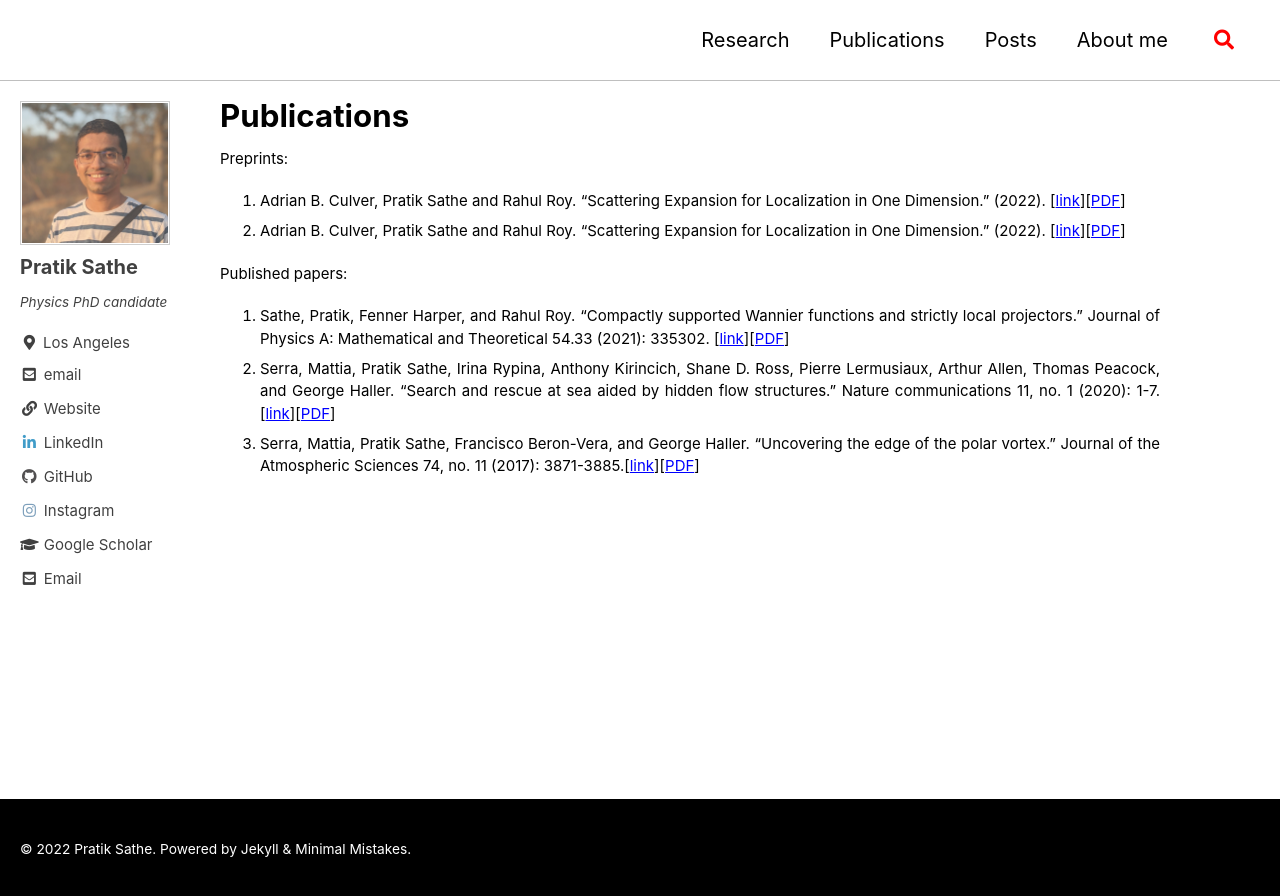
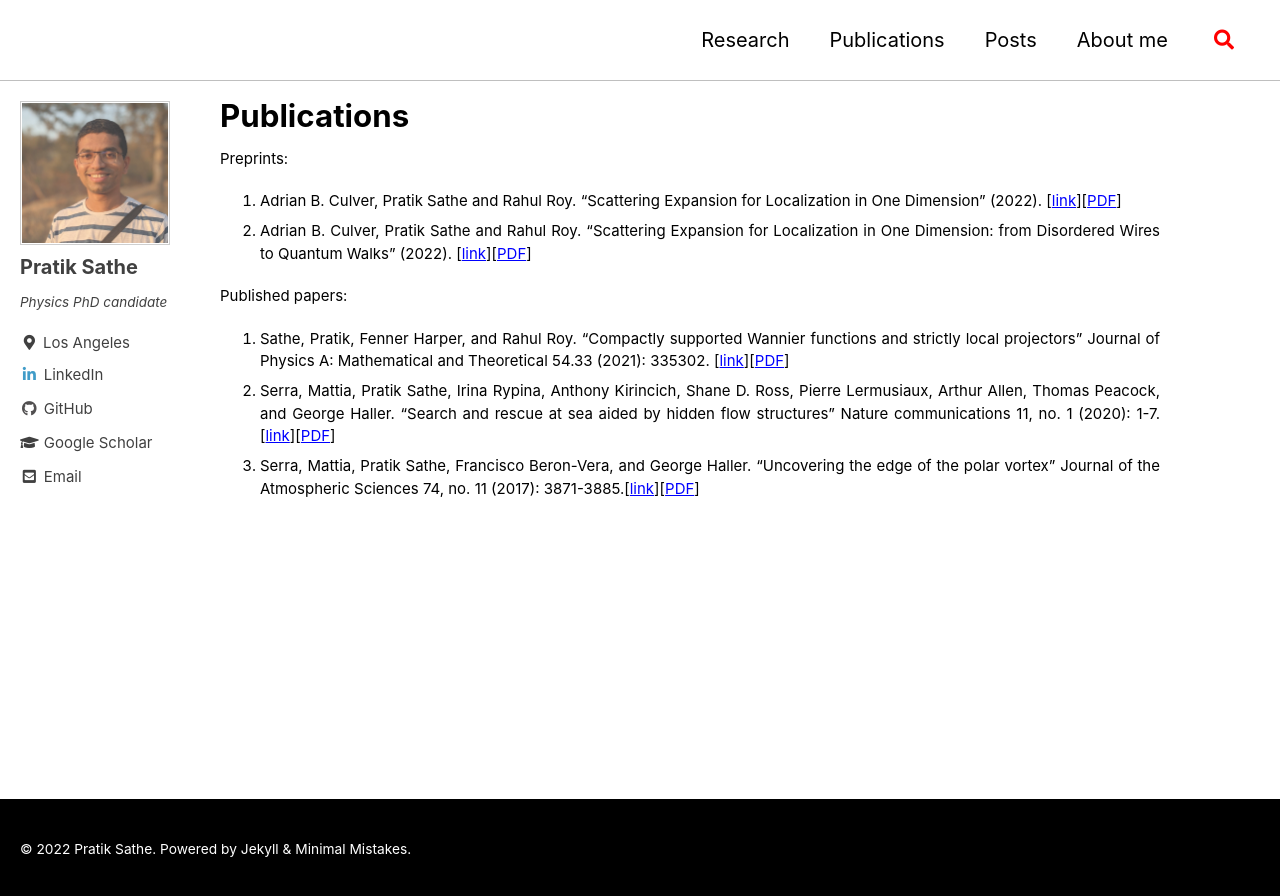
Before and after one commit to PratikSathe/PratikSathe.github.io, a Jekyll site: the page built from _pages/publications.md, in a window 1280 px wide. Shown: the top 896 px of the page. Built offline with Jekyll 4.4.1, drawn with Linux system fonts in a browser that asks for light colours; cached includes are drawn as plain includes.

Commit message:
sidebar, about me, corrected publications list.

```diff
--- a/_config.yml
+++ b/_config.yml
@@ -108,21 +108,21 @@ author:
   location         : "Los Angeles"
   email            : "psathe@ucla.edu"
   links:
-    - label: "email"
-      icon: "fas fa-fw fa-envelope-square"
-      url: "mailto:psathe@ucla.edu"
-    - label: "Website"
-      icon: "fas fa-fw fa-link"
-      url: "https://pratiksathe.com"
+    #- label: "email"
+    #  icon: "fas fa-fw fa-envelope-square"
+    #  url: "mailto:psathe@ucla.edu"
+    #- label: "Website"
+    #  icon: "fas fa-fw fa-link"
+    #  url: "https://pratiksathe.com"
     - label: "LinkedIn"
       icon: "fab fa-fw fa-linkedin-in"
       url: "https://www.linkedin.com/in/pratik-sathe/"
     - label: "GitHub"
       icon: "fab fa-fw fa-github"
       url: "https://github.com/PratikSathe"
-    - label: "Instagram"
-      icon: "fab fa-fw fa-instagram"
-      url: "https://www.instagram.com/birds.are.lit/"
+    #- label: "Instagram"
+    #  icon: "fab fa-fw fa-instagram"
+    #  url: "https://www.instagram.com/birds.are.lit/"
     - label: "Google Scholar"
       icon: "fas fa-fw fa-graduation-cap"
       url: "https://scholar.google.com/citations?user=aM8uIS8AAAAJ&hl=en"
--- a/_pages/publications.md
+++ b/_pages/publications.md
@@ -7,11 +7,11 @@ modified: 2022-10-18
 
 Preprints:
 
-1. Adrian B. Culver, Pratik Sathe and Rahul Roy. “Scattering Expansion for Localization in One Dimension.” (2022). [[link](https://arxiv.org/abs/2210.07999)][[PDF](\assets\PDFs\Publications\2022 Scattering Expansion Letter.pdf)]
-2. Adrian B. Culver, Pratik Sathe and Rahul Roy. “Scattering Expansion for Localization in One Dimension.” (2022). [[link](https://arxiv.org/abs/2211.13368)][[PDF](https://arxiv.org/pdf/2211.13368.pdf)]
+1. Adrian B. Culver, Pratik Sathe and Rahul Roy. “Scattering Expansion for Localization in One Dimension” (2022). [[link](https://arxiv.org/abs/2210.07999)][[PDF](\assets\PDFs\Publications\2022 Scattering Expansion Letter.pdf)]
+2. Adrian B. Culver, Pratik Sathe and Rahul Roy. “Scattering Expansion for Localization in One Dimension: from Disordered Wires to Quantum Walks” (2022). [[link](https://arxiv.org/abs/2211.13368)][[PDF](https://arxiv.org/pdf/2211.13368.pdf)]
 
 Published papers:
 
-1. Sathe, Pratik, Fenner Harper, and Rahul Roy. "Compactly supported Wannier functions and strictly local projectors." Journal of Physics A: Mathematical and Theoretical 54.33 (2021): 335302. \[[link](https://doi.org/10.1088/1751-8121/ac1167)\]\[[PDF](\assets\PDFs\Publications\2021 CSWF.pdf)\]
-2. Serra, Mattia, Pratik Sathe, Irina Rypina, Anthony Kirincich, Shane D. Ross, Pierre Lermusiaux, Arthur Allen, Thomas Peacock, and George Haller. "Search and rescue at sea aided by hidden flow structures." Nature communications 11, no. 1 (2020): 1-7. \[[link](https://doi.org/10.1038/s41467-020-16281-x)\]\[[PDF](\assets\PDFs\Publications\2020 search and rescue.pdf)\]
-3. Serra, Mattia, Pratik Sathe, Francisco Beron-Vera, and George Haller. "Uncovering the edge of the polar vortex." Journal of the Atmospheric Sciences 74, no. 11 (2017): 3871-3885.\[[link](https://doi.org/10.1175/JAS-D-17-0052.1)\]\[[PDF](\assets\PDFs\Publications\2017 polar vortex.pdf)\]
+1. Sathe, Pratik, Fenner Harper, and Rahul Roy. "Compactly supported Wannier functions and strictly local projectors" Journal of Physics A: Mathematical and Theoretical 54.33 (2021): 335302. \[[link](https://doi.org/10.1088/1751-8121/ac1167)\]\[[PDF](\assets\PDFs\Publications\2021 CSWF.pdf)\]
+2. Serra, Mattia, Pratik Sathe, Irina Rypina, Anthony Kirincich, Shane D. Ross, Pierre Lermusiaux, Arthur Allen, Thomas Peacock, and George Haller. "Search and rescue at sea aided by hidden flow structures" Nature communications 11, no. 1 (2020): 1-7. \[[link](https://doi.org/10.1038/s41467-020-16281-x)\]\[[PDF](\assets\PDFs\Publications\2020 search and rescue.pdf)\]
+3. Serra, Mattia, Pratik Sathe, Francisco Beron-Vera, and George Haller. "Uncovering the edge of the polar vortex" Journal of the Atmospheric Sciences 74, no. 11 (2017): 3871-3885.\[[link](https://doi.org/10.1175/JAS-D-17-0052.1)\]\[[PDF](\assets\PDFs\Publications\2017 polar vortex.pdf)\]
```
Also changed, not shown: _pages/about.md (+4 -2 lines).
